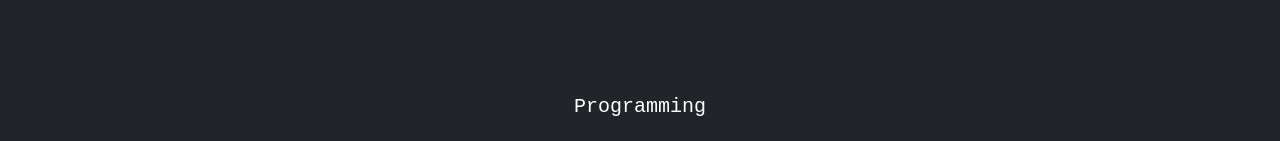
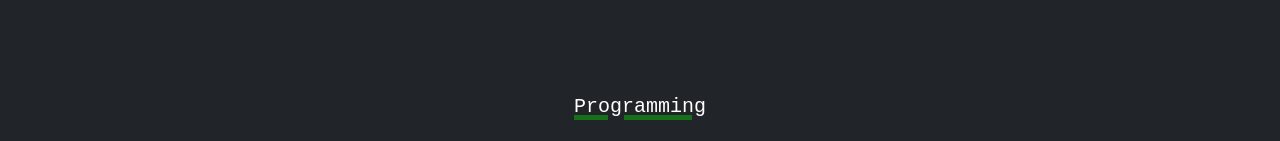
Before and after one commit to efroh10/reactClone, a React (Create React App) app: page / in a window 1280 px wide. Shown: the part 235-376 px from the top of the page. Built offline with nearby package versions, Linux system fonts and the light colour scheme.

Commit message:
added underlines to section headings

```diff
--- a/src/App.css
+++ b/src/App.css
@@ -70,6 +70,8 @@ body  {
 
 .sectionName  {
   padding-top: 25px;
+  text-decoration: underline rgba(0, 255, 0, 0.35);
+  text-decoration-thickness: 5px;
 }
 
 .avatar {
```
